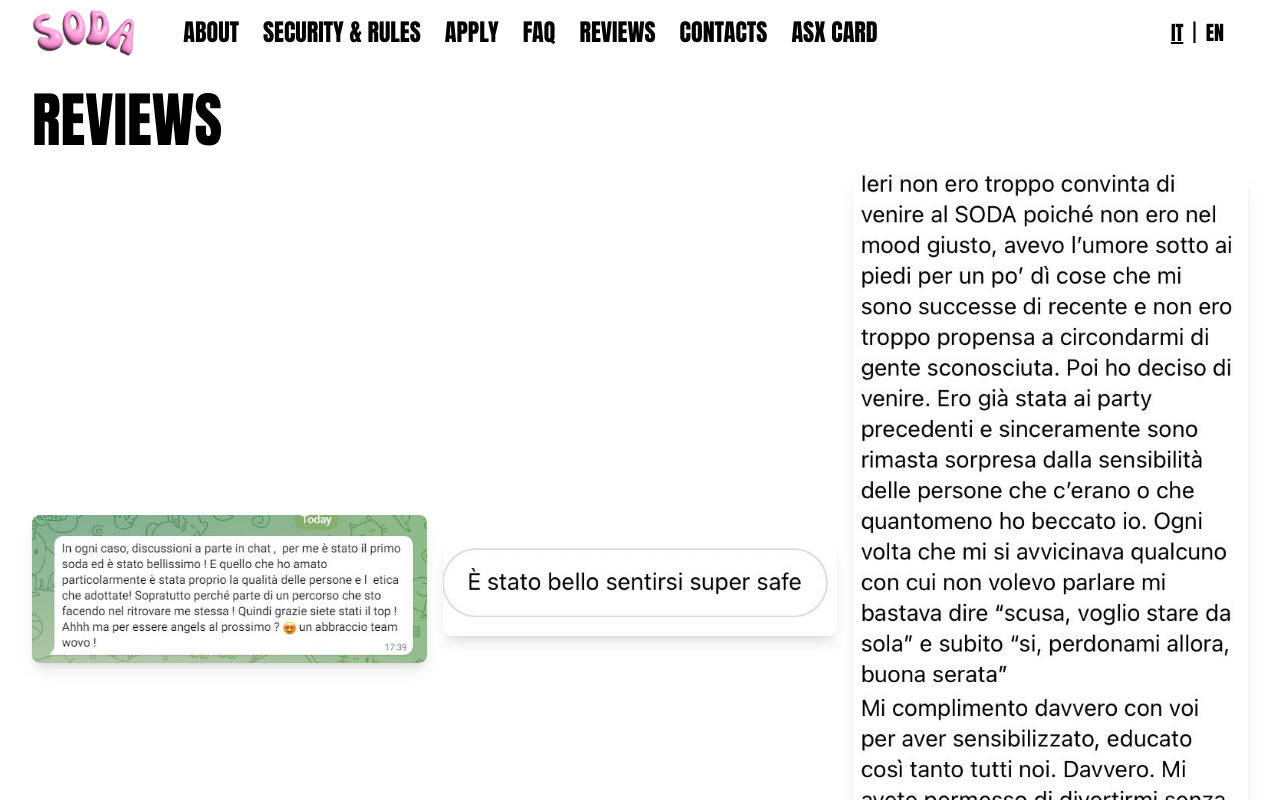
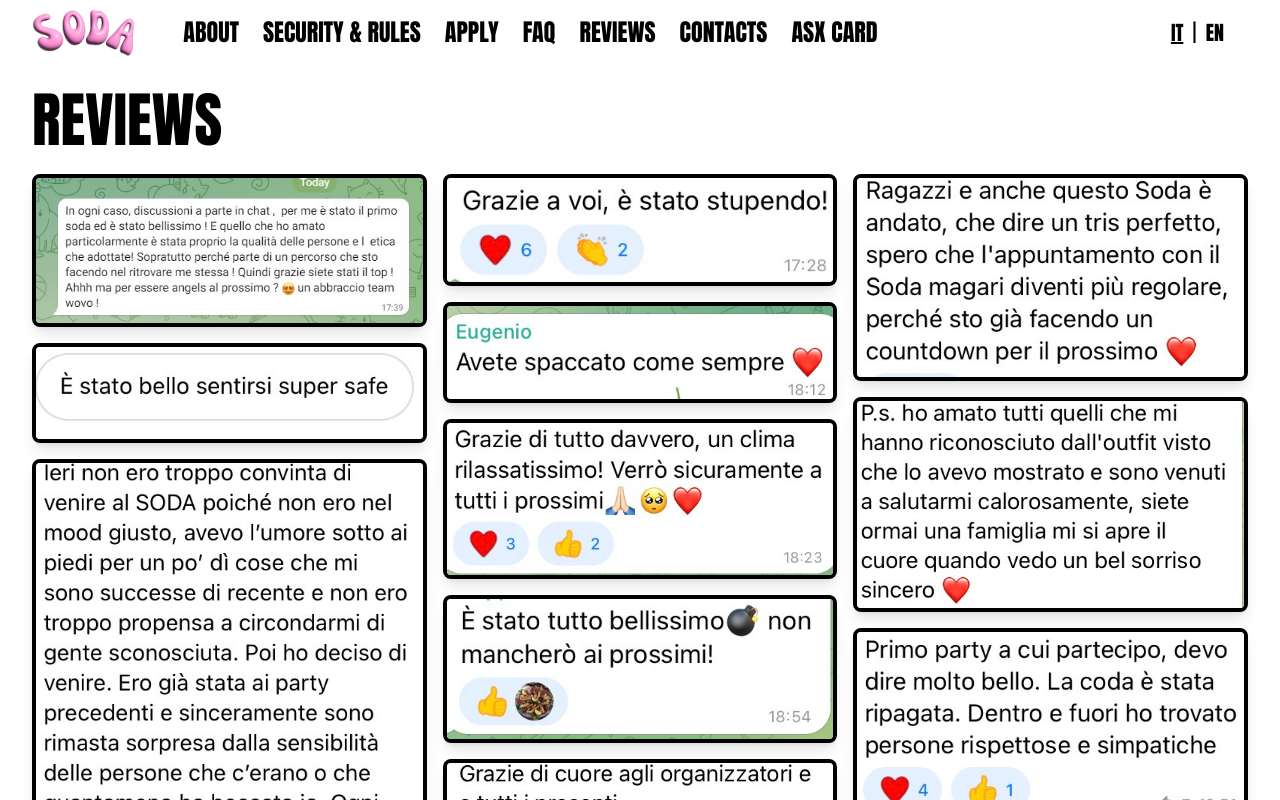
Before and after one commit to TheInkedEngineer/soda-clubbing, a Next.js app: page /reviews in a window 1280 px wide. Shown: the top 800 px of the page. Built offline with nearby package versions, Linux system fonts and the light colour scheme.

Commit message:
add mansory grid

```diff
--- a/app/contacts/page.tsx
+++ b/app/contacts/page.tsx
@@ -7,15 +7,18 @@
     <div>
       <Title text="Get in touch" />
       <p className="my-8">
-        Email:
+        <span className="font-bold text-xl md:text-2xl">Email:</span>
         <br />
         <br />
-        <a href="mailto:info@soda-party.com" className="title text-xl md:text-3xl underline">
+        <a
+          href="mailto:info@soda-party.com"
+          className="title text-xl md:text-3xl underline"
+        >
           info@soda-party.com
         </a>
       </p>
       <p className="mb-48 sm:mb-96">
-        Instagram:
+        <span className="font-bold text-xl md:text-2xl">Instagram:</span>
         <br />
         <br />
         <a
--- a/app/globals.css
+++ b/app/globals.css
@@ -127,3 +127,20 @@
 .shake {
   animation: shake 0.2s;
 }
+
+/* Masonry layout for Reviews */
+.masonry {
+  column-count: 1;
+  column-gap: 1rem; /* ~gap-4 */
+}
+@media (min-width: 640px) { /* sm */
+  .masonry { column-count: 2; }
+}
+@media (min-width: 768px) { /* md */
+  .masonry { column-count: 3; }
+}
+.masonry-item {
+  break-inside: avoid;
+  -webkit-column-break-inside: avoid;
+  margin-bottom: 1rem; /* ~mb-4 */
+}
--- a/app/reviews/reviews.client.tsx
+++ b/app/reviews/reviews.client.tsx
@@ -12,10 +12,16 @@
   return (
     <div>
       <Title text={content.pageTitle} />
-      <div className="grid grid-cols-1 sm:grid-cols-2 md:grid-cols-3 gap-4">
+      <div className="masonry">
         {images.map((image, index) => (
-          <div key={index} className="flex items-center justify-center w-full h-full">
-            <Image src={image} alt={`Review Image ${index + 1}`} width={1024} height={768} className="w-full h-auto object-contain rounded-lg shadow-lg" />
+          <div key={index} className="masonry-item">
+            <Image
+              src={image}
+              alt={`Review Image ${index + 1}`}
+              width={1024}
+              height={768}
+              className="w-full h-auto object-cover rounded-lg shadow-lg border-4 border-black dark:border-white"
+            />
           </div>
         ))}
       </div>
```
